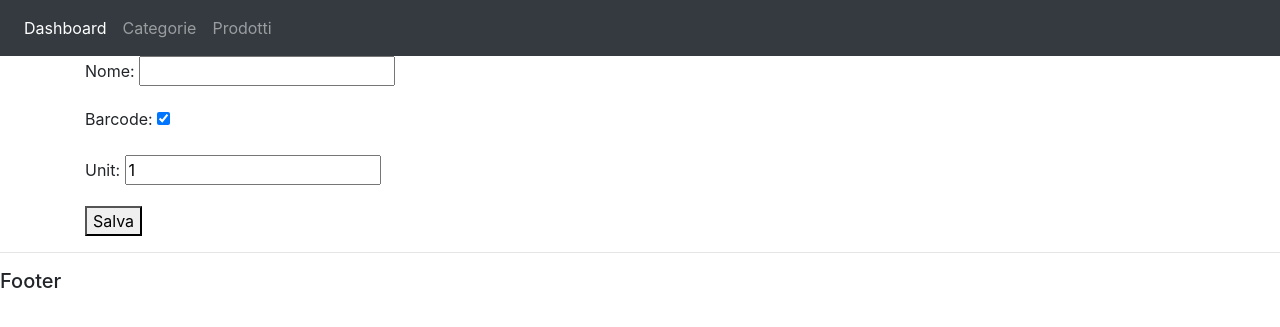
After one commit to LucioPg/RIS, a Django app: page /categorie/create in a window 1280 px wide. The commit adds this page. Shown: the top 327 px of the page. Run offline with Django 3.2, Linux system fonts and the light colour scheme; some libraries are stand-ins or nearby versions.

Commit message:
form creazione categoria v1

```diff
--- /dev/null
+++ b/main/forms.py
@@ -0,0 +1,7 @@
+from django import forms
+
+class CreaCategoria(forms.Form):
+    """Form per la creazione di una nuova categoria prodotti."""
+    name = forms.CharField(label='Nome', max_length=200)
+    barcode = forms.BooleanField(required=False, initial=True)
+    unit = forms.IntegerField(initial=1)
--- a/main/models.py
+++ b/main/models.py
@@ -6,6 +6,8 @@ from django.db import models
 class CategoriaProdotto(models.Model):
     """Categorie per i prodotti"""
     name = models.CharField(max_length=200)
+    has_barcode = models.BooleanField()
+    unit = models.IntegerField(default=1)
 
     def __str__(self):
         return self.name
@@ -15,7 +17,7 @@ class Prodotto(models.Model):
     """Prodotti da inventario"""
     name = models.CharField(max_length=200)
     category = models.ForeignKey(CategoriaProdotto, on_delete=models.CASCADE)
-    has_barcode = models.BooleanField(default=True)
+
 
     def __str__(self):
         return self.name
--- /dev/null
+++ b/main/templates/main/categorie_create.html
@@ -0,0 +1,13 @@
+{%  extends 'main/base.html' %}
+{% block title %} Creazione nuova categoria {% endblock %}
+{% block content %}
+    <div class="container">
+        <form method="post" action="/categorie/create">
+        {% csrf_token %}
+        {{ form.as_p }}
+        <button type="submit", name="SalvaCategoria">Salva</button>
+        </form>
+    </div>
+
+
+{% endblock %}
--- a/main/templates/main/navbar.html
+++ b/main/templates/main/navbar.html
@@ -9,7 +9,7 @@
                 <a class="nav-link" href="/">Dashboard</a>
             </li>
             <li class="nav-item">
-                <a class="nav-link" href="categorie">Categorie</a>
+                <a class="nav-link" href="/categorie">Categorie</a>
             </li>
             <li class="nav-item">
                 <a class="nav-link" href="#">Prodotti</a>
--- a/main/urls.py
+++ b/main/urls.py
@@ -5,4 +5,5 @@ urlpatterns = [
     path('', views.home, name='dashboard'),
     path('categoria/<int:id>', views.categoria, name='categoria'),
     path('categorie/', views.categorie, name='categorie'),
+    path('categorie/create', views.categorie_create, name='categorie_create'),
 ]
--- a/main/views.py
+++ b/main/views.py
@@ -1,5 +1,6 @@
 from django.shortcuts import render, HttpResponse
 from .models import CategoriaProdotto, Prodotto
+from .forms import CreaCategoria
 
 
 def home(request):
@@ -15,3 +16,17 @@ def categoria(request, id):
 def categorie(request):
     ls = CategoriaProdotto.objects.all()
     return render(request, 'main/categorie.html', {'categorie': ls})
+
+def categorie_create(request):
+    if request.method == "POST":
+        form = CreaCategoria(request.POST)
+        if form.is_valid():
+            name = form.cleaned_data["name"]
+            unit = form.cleaned_data["unit"]
+            barcode = form.cleaned_data["barcode"]
+            categoria = CategoriaProdotto(name=name, unit=unit, has_barcode=barcode)
+            categoria.save()
+            form = CreaCategoria()
+    else:
+        form = CreaCategoria()
+    return render(request, 'main/categorie_create.html', {'form': form})
```
